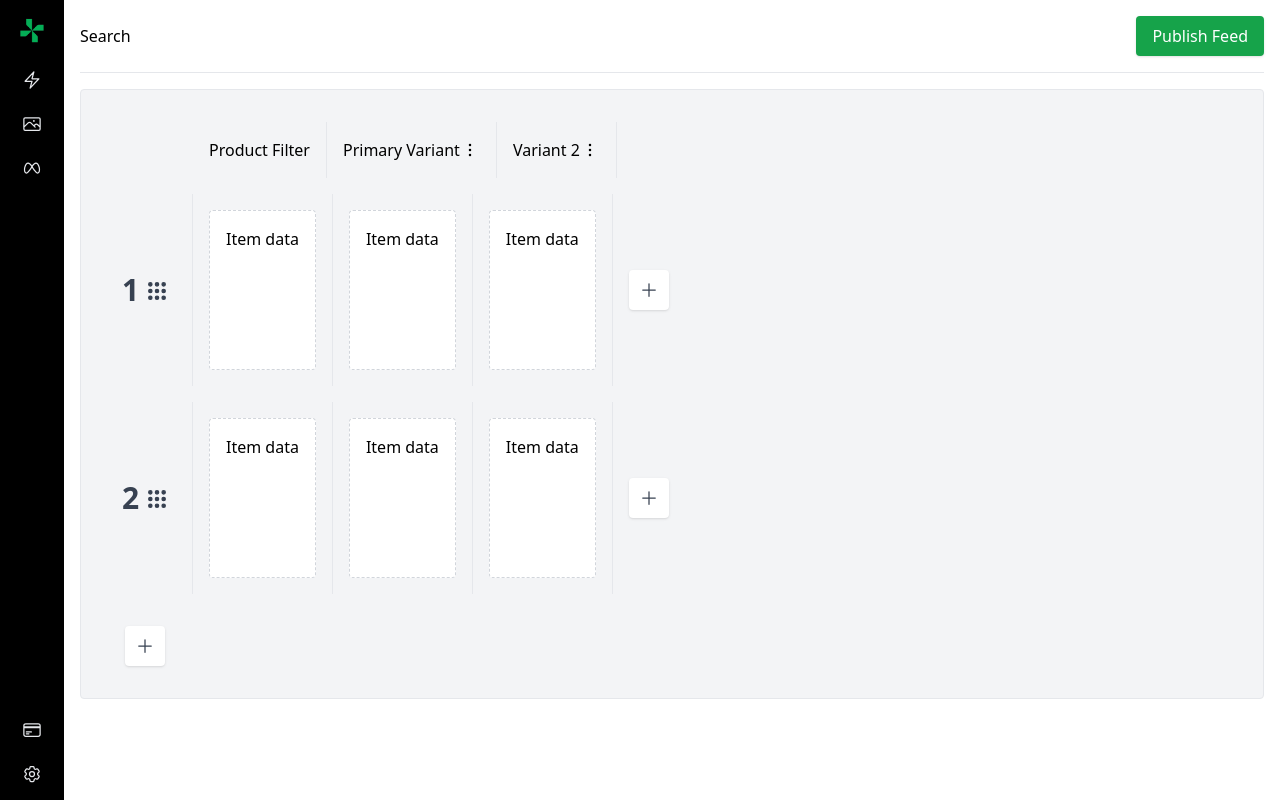
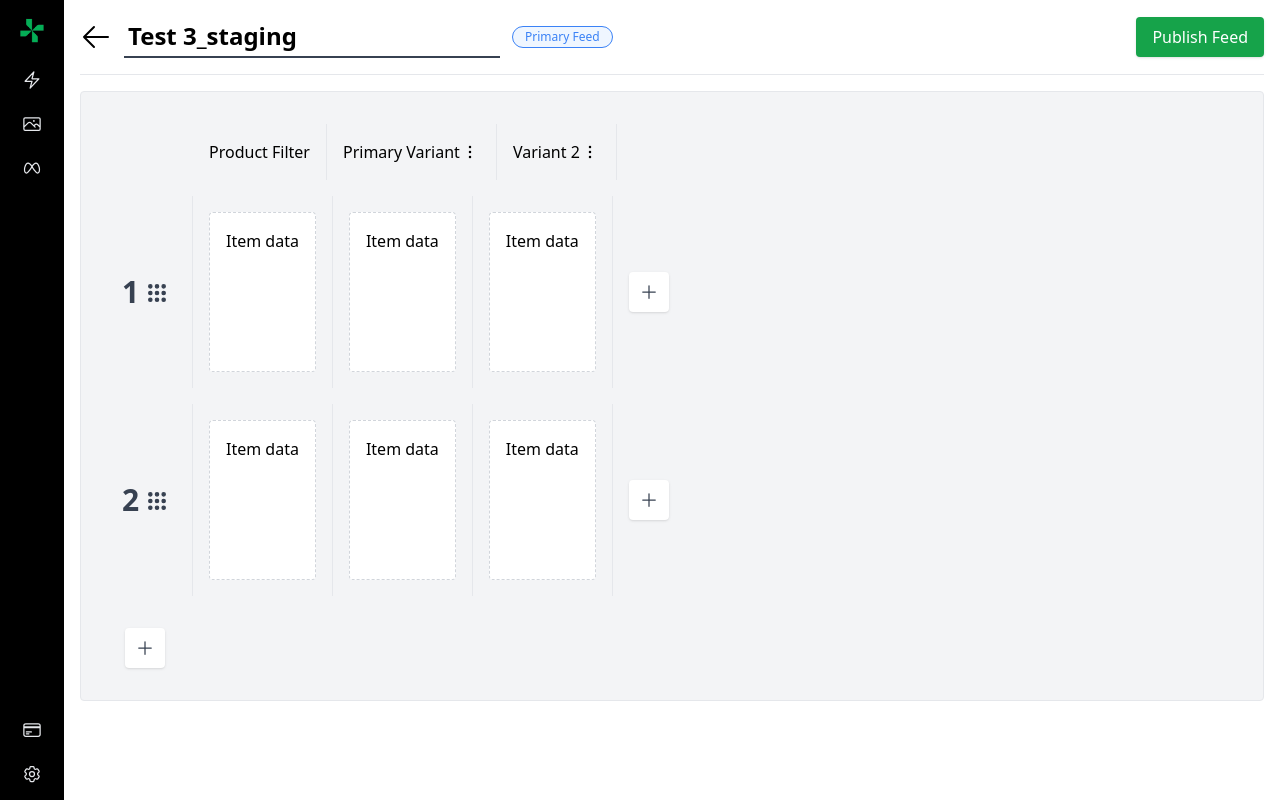
Before and after one commit to SaurabhTiwari4093/retainiq-assignment, a Next.js app: page / in a window 1280 px wide. Built offline with nearby package versions, Linux system fonts and the light colour scheme.

Commit message:
done search

```diff
--- a/app/assets/icons.jsx
+++ b/app/assets/icons.jsx
@@ -113,3 +113,15 @@ export function SettingIcon({ className }) {
     </SvgWrapper>
   );
 }
+
+export function LeftArrowIcon({ className }) {
+  return (
+    <SvgWrapper className={className}>
+      <path
+        strokeLinecap="round"
+        strokeLinejoin="round"
+        d="M10.5 19.5 3 12m0 0 7.5-7.5M3 12h18"
+      />
+    </SvgWrapper>
+  );
+}
--- a/app/components/header.jsx
+++ b/app/components/header.jsx
@@ -1,10 +1,11 @@
 import React from "react";
 import { PublishButton } from "./buttons";
+import Search from "./search";
 
 export default function Header() {
   return (
     <div className="flex justify-between items-center w-full border-b border-gray-200 pb-4">
-      <div>Search</div>
+      <Search />
       <PublishButton />
     </div>
   );
--- /dev/null
+++ b/app/components/search.jsx
@@ -0,0 +1,17 @@
+import React from "react";
+import { LeftArrowIcon } from "../assets/icons";
+
+export default function Search() {
+  return (
+    <div className="flex gap-3 items-center">
+      <LeftArrowIcon className={"size-8"} />
+      <input
+        value={"Test 3_staging"}
+        className="outline-none border-b-2 border-gray-700 p-1 text-2xl font-semibold"
+      />
+      <div className="bg-blue-50 border border-blue-500 rounded-full px-3 py-0.5 text-xs text-blue-500 font-medium">
+        Primary Feed
+      </div>
+    </div>
+  );
+}
```
